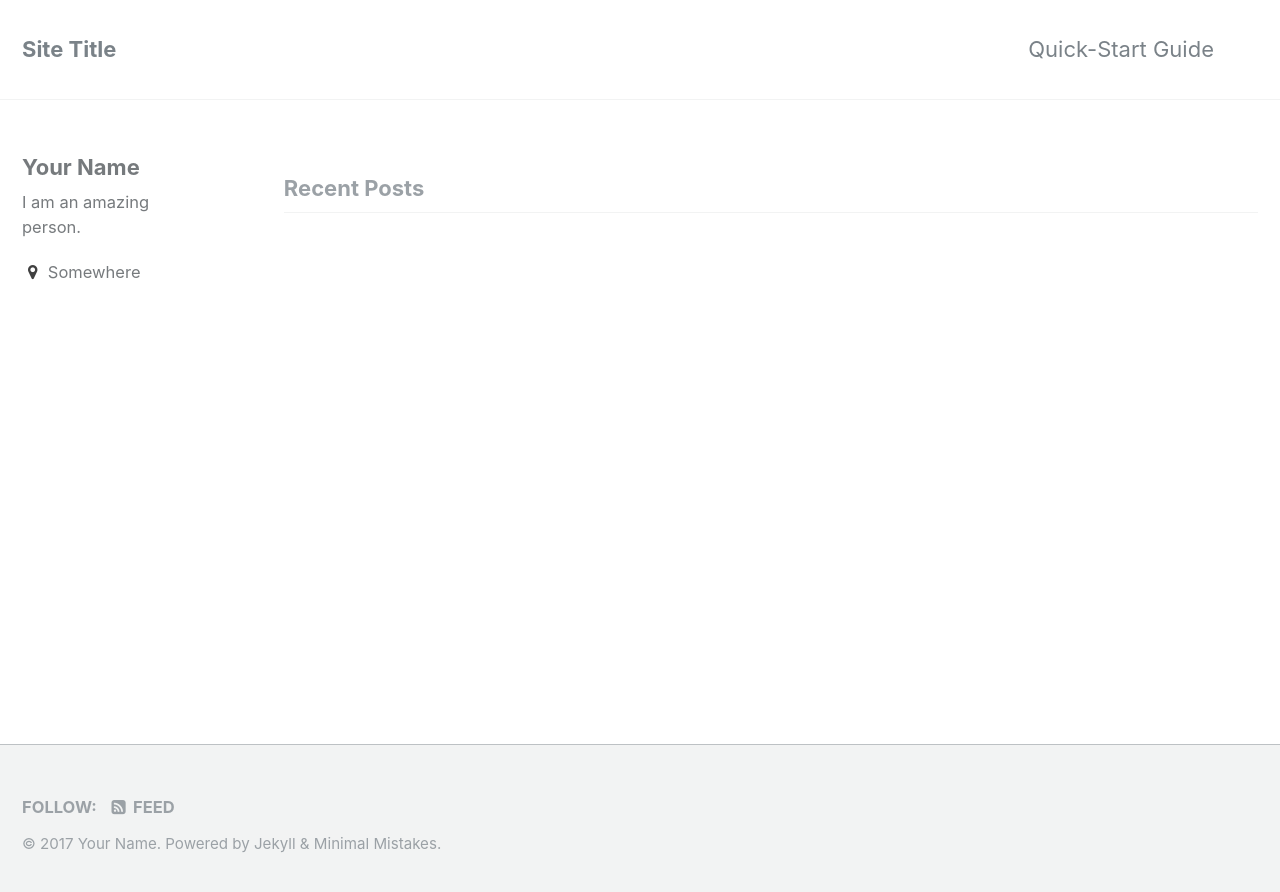
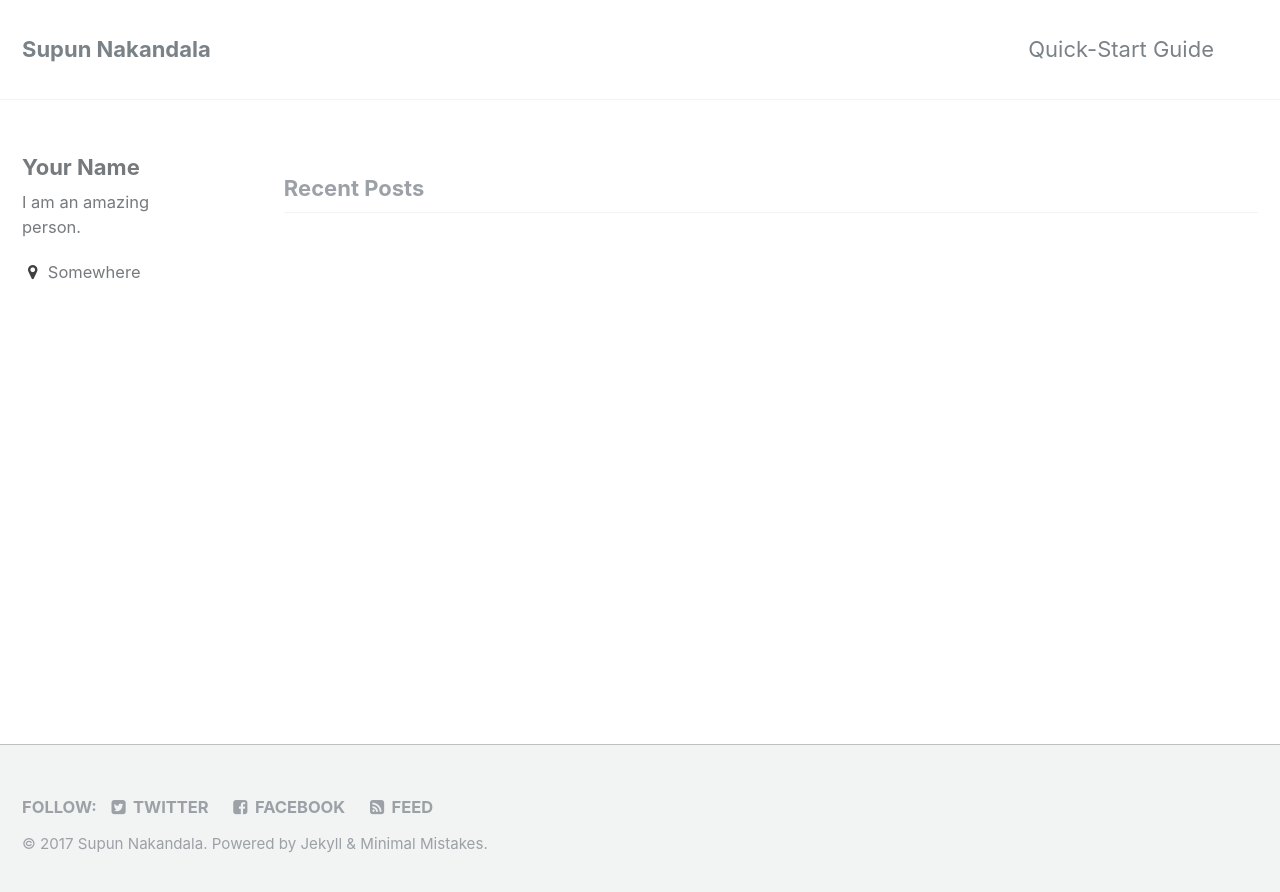
Before and after one commit to scnakandala/scnakandala.github.io, a Jekyll site: the page built from index.html, in a window 1280 px wide. Shown: the top 892 px of the page. Built offline with Jekyll 4.4.1, drawn with Linux system fonts in a browser that asks for light colours; the list of posts is cut into pages by our own code.

Commit message:
some updates for the config file

```diff
--- a/_config.yml
+++ b/_config.yml
@@ -7,13 +7,13 @@
 
 # Site Settings
 locale                   : "en"
-title                    : "Site Title"
+title                    : "Supun Nakandala"
 title_separator          : "-"
-name                     : "Your Name"
-description              : "An amazing website."
-url                      : # the base hostname & protocol for your site e.g. "https://mmistakes.github.io"
+name                     : "Supun Nakandala"
+description              : "Personal Web Site of Supun Nakandala."
+url                      : "https://scnakandala.github.io" # the base hostname & protocol for your site e.g. "https://mmistakes.github.io"
 baseurl                  : # the subpath of your site, e.g. "/blog"
-repository               : # GitHub username/repo-name e.g. "mmistakes/minimal-mistakes"
+repository               : "scnakandala/scnakandala.github.io" # GitHub username/repo-name e.g. "mmistakes/minimal-mistakes"
 teaser                   : # path of fallback teaser image, e.g. "/assets/images/500x300.png"
 # breadcrumbs            : false # true, false (default)
 words_per_minute         : 200
@@ -55,9 +55,9 @@ yandex_site_verification :
 
 # Social Sharing
 twitter:
-  username               :
+  username               : "scnakandala"
 facebook:
-  username               :
+  username               : "scnakandala"
   app_id                 :
   publisher              :
 og_image                 : # Open Graph/Twitter default site image
```
